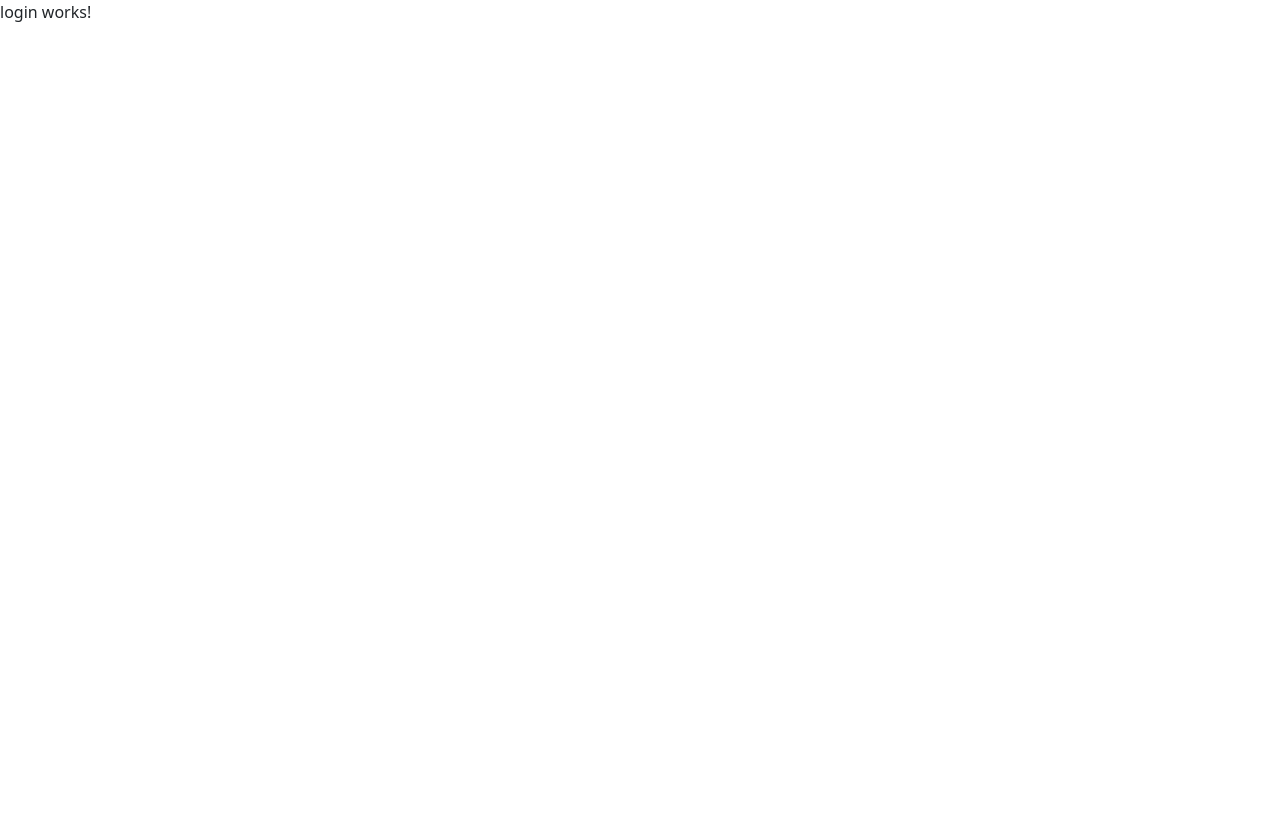
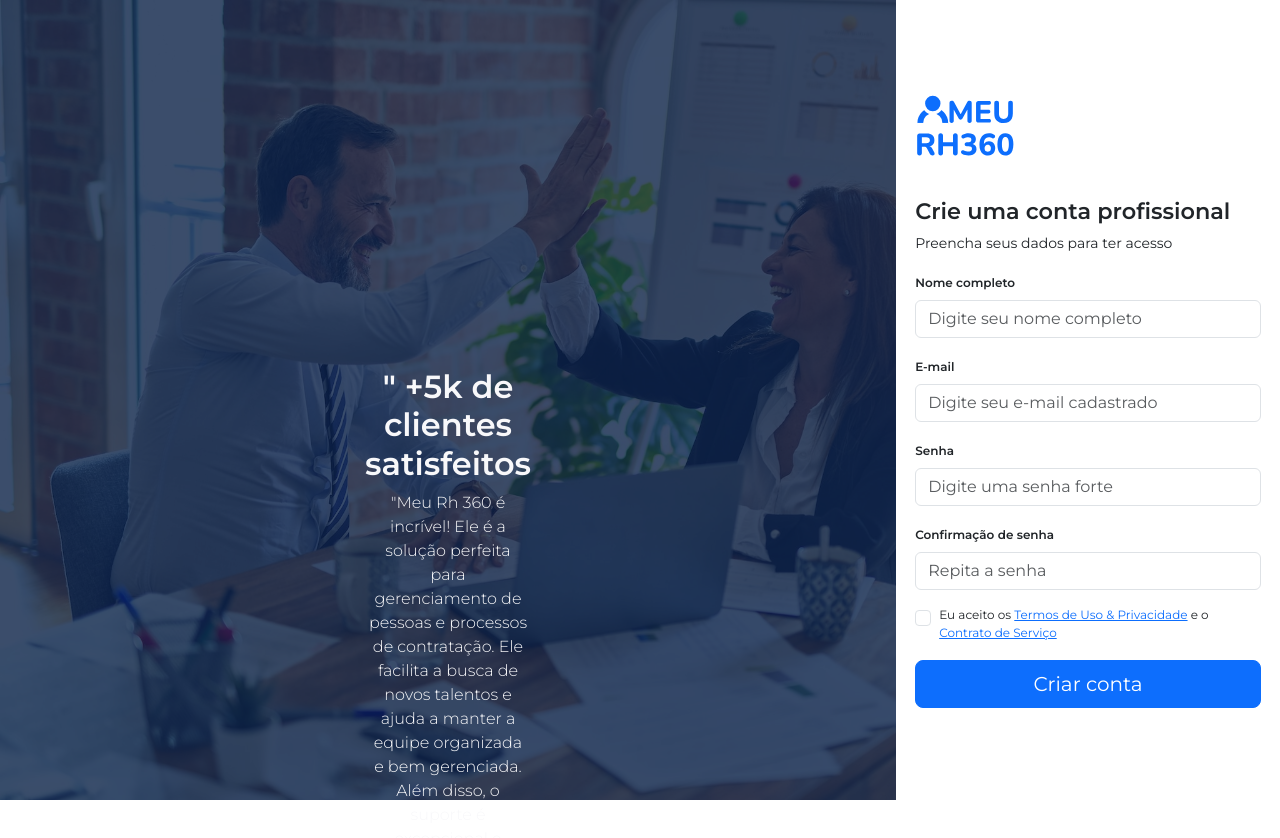
Before and after one commit to ricardobelfort/app-meu-rh360, an Angular app: page /login in a window 1280 px wide. Shown: the top 838 px of the page. Before the commit the page ends 800 px from the top, so only its background shows below. Built offline with nearby package versions, Linux system fonts and the light colour scheme.

Commit message:
criando tela de login

```diff
--- a/src/app/auth/pages/login/login.component.html
+++ b/src/app/auth/pages/login/login.component.html
@@ -1 +1,89 @@
-<p>login works!</p>
+<div class="wrapper">
+  <aside class="marketing">
+    <div class="testimonials">
+      <h2><span>"</span> +5k de clientes satisfeitos</h2>
+
+      <blockquote>
+        "Meu Rh 360 é incrível! Ele é a solução perfeita para gerenciamento de
+        pessoas e processos de contratação. Ele facilita a busca de novos
+        talentos e ajuda a manter a equipe organizada e bem gerenciada. Além
+        disso, o suporte é excepcional e sempre disposto a ajudar."
+      </blockquote>
+
+      <p>
+        <strong>JG</strong> <br />
+        <span>Empresa Lorem Lorem</span>
+      </p>
+    </div>
+  </aside>
+  <main class="login">
+    <form class="login-form">
+      <img class="logo" src="/assets/images/logo.svg" alt="" />
+      <h1>Crie uma conta profissional</h1>
+      <p>Preencha seus dados para ter acesso</p>
+
+      <div class="mb-3">
+        <label for="exampleFormControlInput1" class="form-label"
+          >Nome completo</label
+        >
+        <input
+          type="email"
+          class="form-control"
+          id="exampleFormControlInput1"
+          placeholder="Digite seu nome completo"
+        />
+      </div>
+
+      <div class="mb-3">
+        <label for="exampleFormControlInput1" class="form-label">E-mail</label>
+        <input
+          type="email"
+          class="form-control"
+          id="exampleFormControlInput1"
+          placeholder="Digite seu e-mail cadastrado"
+        />
+      </div>
+
+      <div class="mb-3">
+        <label for="exampleFormControlInput1" class="form-label">Senha</label>
+        <input
+          type="password"
+          class="form-control"
+          id="exampleFormControlInput1"
+          placeholder="Digite uma senha forte"
+        />
+      </div>
+
+      <div class="mb-3">
+        <label for="exampleFormControlInput1" class="form-label"
+          >Confirmação de senha</label
+        >
+        <input
+          type="password"
+          class="form-control"
+          id="exampleFormControlInput1"
+          placeholder="Repita a senha"
+        />
+      </div>
+
+      <div class="form-check">
+        <input
+          class="form-check-input"
+          type="checkbox"
+          value=""
+          id="flexCheckChecked"
+        />
+        <label class="form-check-label" for="flexCheckChecked">
+          Eu aceito os <a href="#">Termos de Uso & Privacidade</a> e o
+          <a href="#">Contrato de Serviço</a>
+        </label>
+      </div>
+
+      <div class="d-grid gap-2">
+        <button class="btn btn-primary btn-lg" type="button">
+          Criar conta
+        </button>
+      </div>
+    </form>
+  </main>
+</div>
--- a/src/app/auth/pages/login/login.component.scss
+++ b/src/app/auth/pages/login/login.component.scss
@@ -0,0 +1,79 @@
+.wrapper {
+  width: 100%;
+  height: 100%;
+  display: flex;
+  justify-content: space-between;
+
+  @media (max-width: 64rem) {
+    .marketing {
+      display: none;
+    }
+  }
+
+  .marketing {
+    width: 70%;
+    height: 100%;
+    background: url("/assets/images/krakenimages-376KN_ISplE-unsplash.jpg");
+    background-repeat: no-repeat;
+    background-size: cover;
+
+    .testimonials {
+      width: 100%;
+      height: 100%;
+      background-color: rgba($color: #0b2146, $alpha: 0.8);
+      display: flex;
+      flex-direction: column;
+      align-items: center;
+      padding: 23rem;
+      text-align: center;
+      color: var(--light);
+
+      h2 {
+        font-size: 2rem;
+        font-weight: 600;
+      }
+
+      blockquote {
+        font-size: 1rem;
+        font-weight: 300;
+      }
+    }
+  }
+
+  .login {
+    flex: 1;
+    display: flex;
+    justify-content: center;
+    align-items: center;
+
+    .login-form {
+      width: 100%;
+      max-width: 500px;
+      padding: 1.2rem;
+
+      .logo {
+        width: 100px;
+        margin-bottom: 2rem;
+      }
+
+      h1 {
+        font-size: 1.4rem;
+        font-weight: 600;
+      }
+
+      p {
+        font-size: 0.875rem;
+      }
+
+      .form-label {
+        font-size: 0.75rem;
+        font-weight: 600;
+      }
+
+      .form-check-label {
+        font-size: 0.75rem;
+        margin-bottom: 1rem;
+      }
+    }
+  }
+}
--- a/src/styles.scss
+++ b/src/styles.scss
@@ -1,3 +1,10 @@
+@import url("https://fonts.googleapis.com/css2?family=Montserrat:wght@300;400;600&display=swap");
+
+:root {
+  --dark-blue: #0b2146;
+  --light: #f8f8fa;
+}
+
 html,
 body {
   width: 100%;
@@ -5,5 +12,8 @@ body {
 }
 
 body {
+  font-family: "Montserrat", sans-serif !important;
+  font-size: 1rem;
+  font-weight: 400;
   -webkit-font-smoothing: antialiased;
 }
```
Also changed, not shown: src/assets/images/krakenimages-376KN_ISplE-unsplash.jpg (added), src/assets/images/logo.svg (added).
